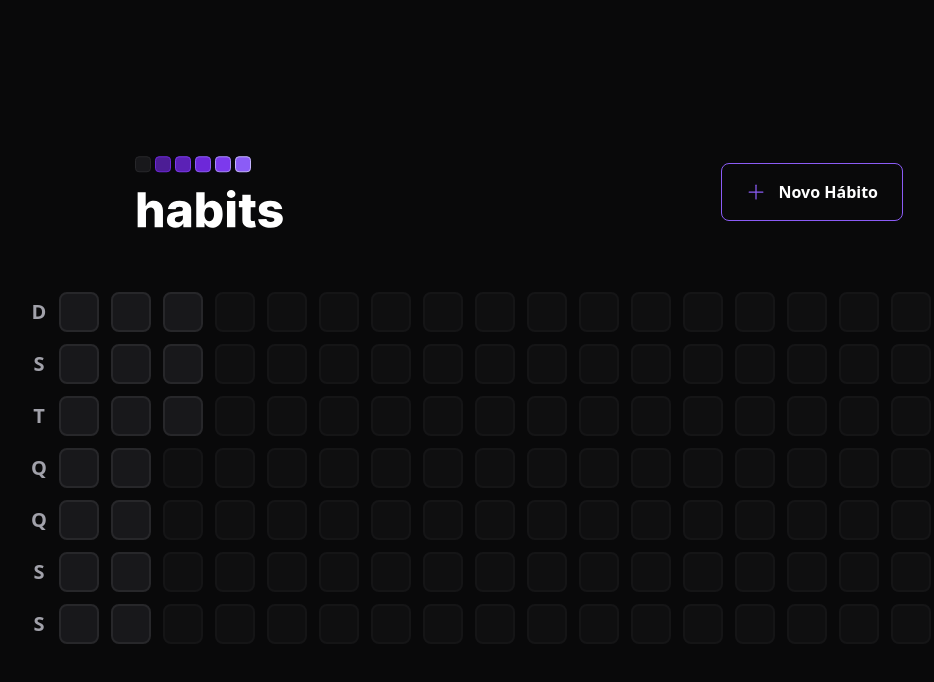
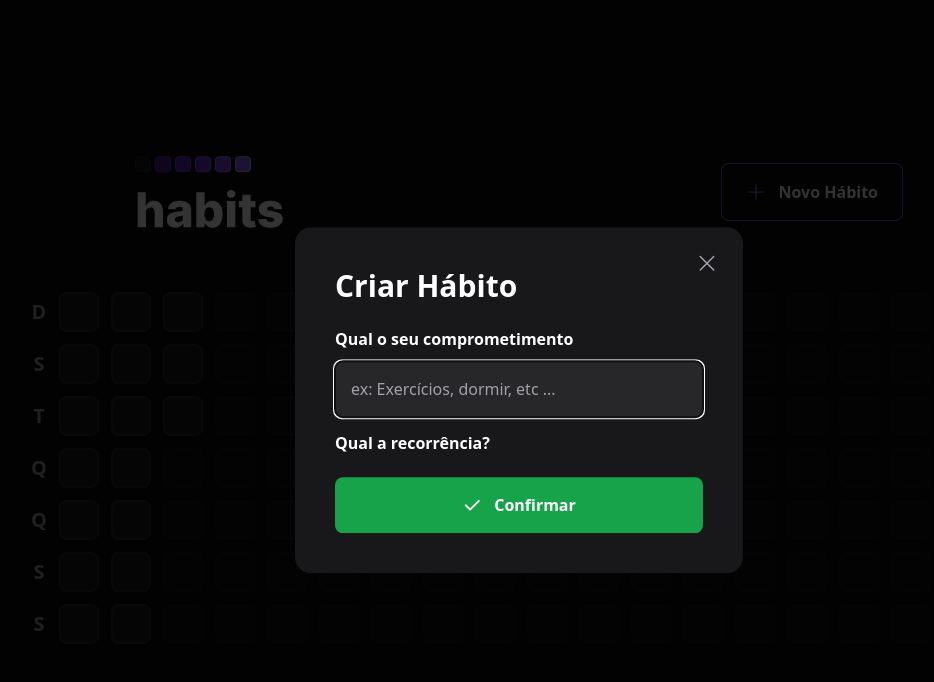
Before and after one commit to gustavopals/habit-tracker-frontend, a React (Vite) app: page / in a window 1280 px wide. Both pictures are taken after a click on the button "Novo Hábito". Shown: the top 682 px of the page, without its empty margins (121-1055 px from the left). Built offline with nearby package versions, Linux system fonts and the light colour scheme.

Commit message:
feat: created new habit form

```diff
--- a/package.json
+++ b/package.json
@@ -9,6 +9,7 @@
     "preview": "vite preview"
   },
   "dependencies": {
+    "@radix-ui/react-dialog": "^1.0.2",
     "dayjs": "^1.11.7",
     "phosphor-react": "^1.4.1",
     "react": "^18.2.0",
--- a/src/components/Header.tsx
+++ b/src/components/Header.tsx
@@ -1,18 +1,36 @@
-import { Plus } from "phosphor-react";
+import { Plus, X } from "phosphor-react";
+import * as Dialog from "@radix-ui/react-dialog";
 
 import logoImage from "../assets/logo.svg";
+import { NewHabitForm } from "./NewHabitForm";
 
 export function Header() {
 	return (
 		<div className="w-full max-w-3xl mx-auto flex items-center justify-between">
 			<img src={logoImage} alt="habits" />
-			<button
-				type="button"
-				className="border border-violet-500 font-semibold rounded-lg px-6 py-4 flex items-center gap-3 hover:border-violet-300"
-			>
-				<Plus size={20} className="text-violet-500" />
-				Novo Hábito
-			</button>
+
+			<Dialog.Root>
+				<Dialog.Trigger
+					type="button"
+					className="border border-violet-500 font-semibold rounded-lg px-6 py-4 flex items-center gap-3 hover:border-violet-300"
+				>
+					<Plus size={20} className="text-violet-500" />
+					Novo Hábito
+				</Dialog.Trigger>
+
+				<Dialog.Portal>
+					<Dialog.Overlay className="w-screen h-screen bg-black/80 fixed inset-0" />
+					<Dialog.Content className="absolute p-10 bg-zinc-900 rounded-2xl w-full max-w-md top-1/2 left-1/2 -translate-x-1/2 -translate-y-1/2">
+						<Dialog.Close className="absolute right-6 top-6 text-zinc-400 hover:text-zinc-200">
+							<X size={24} aria-label="Fechar" />
+						</Dialog.Close>
+						<Dialog.Title className="text-3xl leading-tight font-extrabold">
+							Criar Hábito
+						</Dialog.Title>
+						<NewHabitForm />
+					</Dialog.Content>
+				</Dialog.Portal>
+			</Dialog.Root>
 		</div>
 	);
 }
--- /dev/null
+++ b/src/components/NewHabitForm.tsx
@@ -0,0 +1,31 @@
+import { Check } from "phosphor-react";
+
+export function NewHabitForm() {
+	return (
+		<form className="w-full flex flex-col mt-6">
+			<label htmlFor="title" className="font-semibold leading-tight">
+				Qual o seu comprometimento
+			</label>
+
+			<input
+				type="text"
+				id="title"
+				className="p-4 rounded-lg mt-3 bg-zinc-800 text-white placeholder:text-zinc-400"
+				placeholder="ex: Exercícios, dormir, etc ..."
+				autoFocus
+			/>
+
+			<label htmlFor="" className="font-semibold leading-tight mt-4">
+				Qual a recorrência?
+			</label>
+
+			<button
+				type="submit"
+				className="mt-6 rounded-lg p-4 flex items-center justify-center gap-3 font-semibold bg-green-600 hover:bg-green-500"
+			>
+				<Check size={20} weight="bold" />
+				Confirmar
+			</button>
+		</form>
+	);
+}
```
Also changed, not shown: 1 other file (tests, documents, lock files or other folders).
